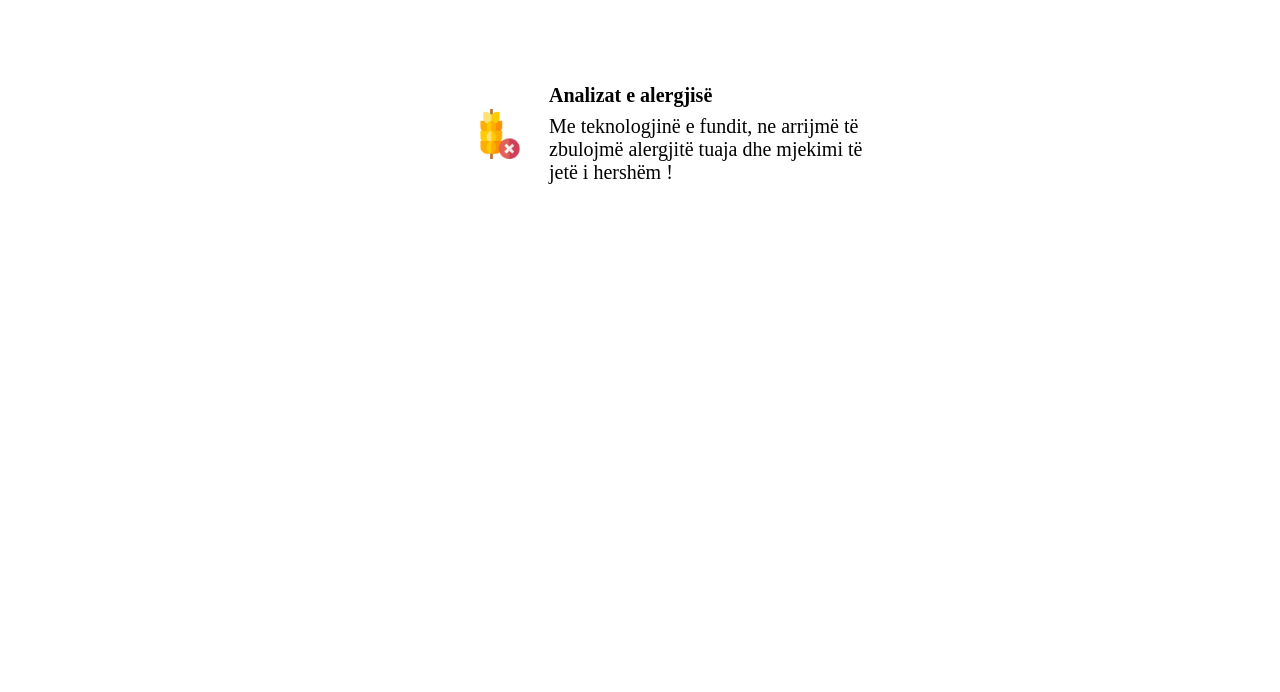
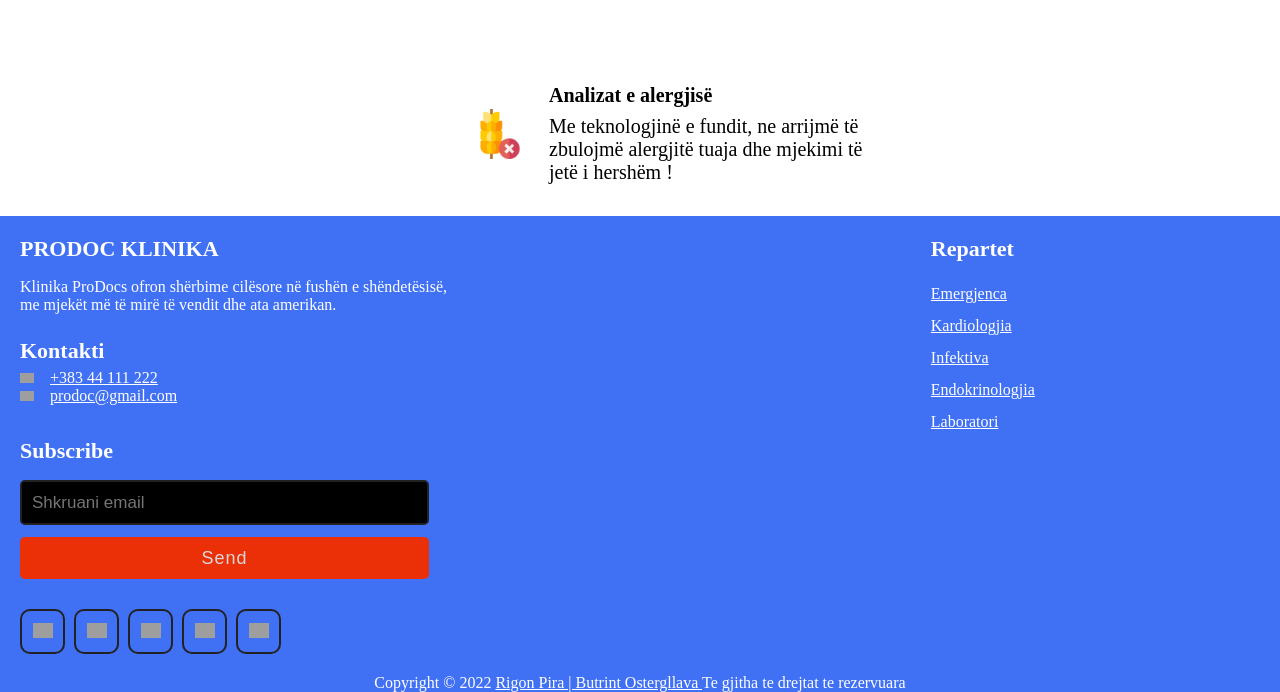
Before and after one commit to RigonP/ProjektiInxhinieriEWeb, a PHP site: page /about.html in a window 1280 px wide. Shown: the part 1046-1738 px from the top of the page. Before the commit the page ends 1230 px from the top, so only its background shows below. Run offline with PHP 8.4, Linux system fonts and the light colour scheme; grey boxes are pictures that could not be loaded.

Commit message:
Shtimi i footer tek About Us, HTML dhe CSS kodi.

```diff
--- a/AboutUs/about.css
+++ b/AboutUs/about.css
@@ -232,3 +232,162 @@
 .icons-container .icons p{
     font-size:20px
 }
+
+
+
+
+/*CSS per pjesen e footer*/
+
+footer{
+  width: 100%;
+  bottom: 0;
+  left: 0;
+  background-color: #4070f4;
+}
+
+footer .content{
+  max-width: 1350px;
+  margin: auto;
+  padding: 20px;
+  display: flex;
+  flex-wrap: wrap;
+  justify-content: space-between;
+}
+
+footer .content p,a {
+  color: #fff;
+}
+
+footer .content .box{
+  width: 33%;
+  transition: all 0.4s ease ;
+}
+
+footer .content .topic{
+  font-size: 22px;
+  font-weight: 600;
+  color: white;
+  margin-bottom: 16px;
+
+}
+
+footer .content p{
+  text-align: justify;
+}
+
+footer .content .lower .topic{
+  margin: 24px 0 5px 0;
+}
+
+footer .content .lower img{
+  padding-right: 16px;
+  width: 30px;
+}
+
+footer .content .middle{
+  padding-left: 80px;
+}
+
+
+footer .content .middle a{
+  line-height: 32px;
+}
+
+footer .content .right input[type="text"] {
+  height: 45px;
+  width: 100%;
+  outline: none;
+  color: #d9d9d9;
+  background: #000;
+  border-radius:5px ;
+  padding-left: 10px;
+  font-size: 17px;
+  border: 2px solid #222;
+}
+
+footer .content .right input[type="submit"]{
+  height: 42px;
+  width: 100%;
+  font-size: 18px;
+  color: #d9d9d9;
+  background: #eb2f06;
+  outline: none;
+  border-radius: 5px;
+  letter-spacing: 1px;
+  cursor: pointer;
+  margin-top: 12px;
+  border: 2px solid #eb2f06 ;
+  transition: all 0.3s ease-in-out;
+}
+
+.content .right input[type="submit"]:hover{
+  background: none;
+  color: #eb2f06
+}
+
+footer .content .media-icons img{
+  width: 20px;
+}
+footer .content .media-icons a{
+  font-size: 16px;
+  height: 45px;
+  width: 45px;
+  display: inline-block;
+  text-align: center;
+  line-height: 43px;
+  border-radius: 10px ;
+  border: 2px solid #222222;
+  margin: 30px 5px 0 0;
+  transition: all 0.3s ease;
+}
+
+.content .media-icons a:hover{
+  border-color: #eb2f06 ;
+}
+
+footer .bottom{
+  width:100% ;
+  text-align: center;
+  color: white;
+  padding: 0 40px 5 px 0 ;
+}
+
+footer .bottom a{
+  color: white;
+}
+footer a{
+  transition: all 0.3s ease;
+}
+
+footer a:hover{
+  color: #eb2f06;
+}
+
+@media (max-width: 1100px){
+  footer .content .middle{
+      padding-left: 50px;
+  }
+}
+
+@media (max-width: 950px){
+  footer .content .box{
+      width: 50%;
+  }
+  .content .right{
+      margin-top: 40px;
+  }
+}
+
+@media (max-width: 560px){
+  footer{
+      position: relative;
+  }
+  footer .content .box{
+      width: 100%;
+      margin-top: 30px ;
+  }
+  footer .content .middle{
+      padding-left: 0;
+  }
+
+}
--- a/AboutUs/about.html
+++ b/AboutUs/about.html
@@ -121,3 +121,51 @@
             </div>
         </div>
     </div>
+
+
+    <!--Pjesa e footer-->
+    <footer>
+        <div class="content">
+            <div class="left-box">
+                <div class="upper">
+                    <div class="topic">PRODOC KLINIKA</div>
+                    <p>Klinika ProDocs ofron shërbime cilësore në fushën e shëndetësisë,
+                        <br> me mjekët më të mirë të vendit dhe ata amerikan.</p>
+                </div>
+                <div class="lower">
+                    <div class="topic">Kontakti</div>
+                    <div class="phone">
+                        <a href="#"><img src="..//FaqjaKryesore/telephone.png" alt="">+383 44 111 222</a>
+                    </div>
+                    <div class="email">
+                        <a href="#"><img src="..//FaqjaKryesore/email.png" alt="">prodoc@gmail.com</a>
+                    </div>
+                </div>
+            </div>
+            <div class="middle box">
+                <div class="topic">Repartet</div>
+                <div><a href="#">Emergjenca</a></div>
+                <div><a href="#">Kardiologjia</a></div>
+                <div><a href="#">Infektiva</a></div>
+                <div><a href="#">Endokrinologjia</a></div>
+                <div><a href="#">Laboratori</a></div>
+            </div>
+            <div class="right box">
+                <div class="topic">Subscribe</div>
+                <form action="#">
+                    <input type="text" placeholder="Shkruani email">
+                    <input type="submit" name="" value="Send">
+                    <div class="media-icons">
+                        <a href="#"><img src="..//FaqjaKryesore/facebook.png" alt=""></a>
+                        <a href="#"><img src="..//FaqjaKryesore/instagram.png" alt=""></a>
+                        <a href="#"><img src="..//FaqjaKryesore/twitter.png" alt=""></a>
+                        <a href="#"><img src="..//FaqjaKryesore/youtube.png" alt=""></a>
+                        <a href="#"><img src="..//FaqjaKryesore/linkedin.png" alt=""></a>
+                    </div>
+                </form>
+            </div>
+        </div>
+        <div class="bottom">
+            <p>Copyright &#169; 2022 <a href="https://github.com/RigonP/ProjektiInxhinieriEWeb.git">Rigon Pira | Butrint Ostergllava </a> Te gjitha te drejtat te rezervuara</p>
+        </div>
+    </footer>
```
